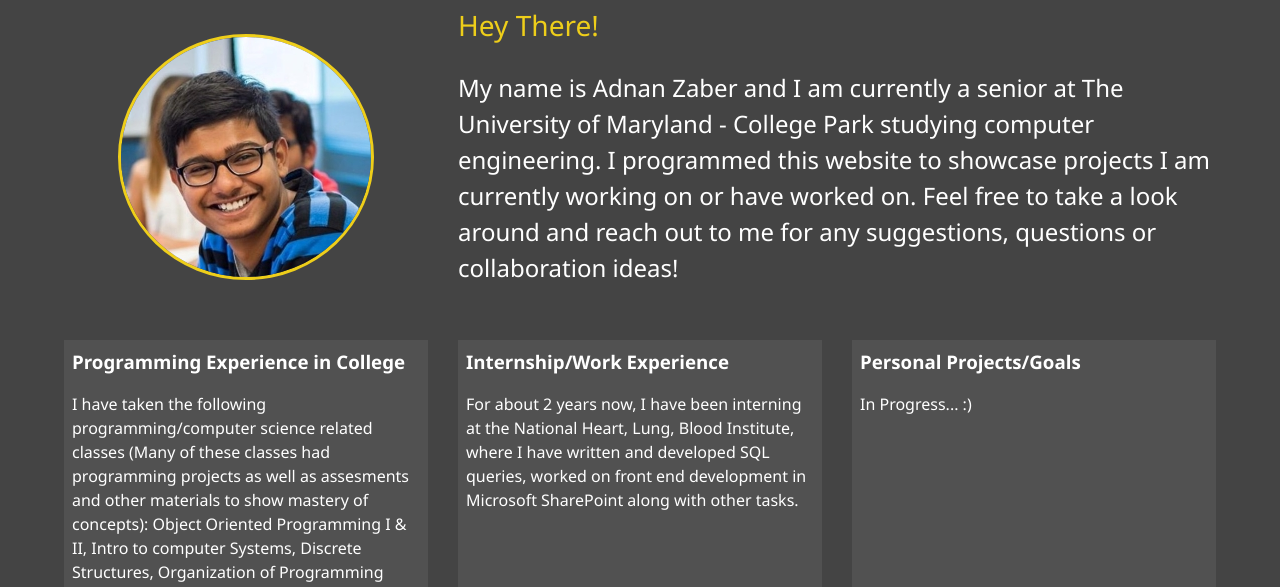
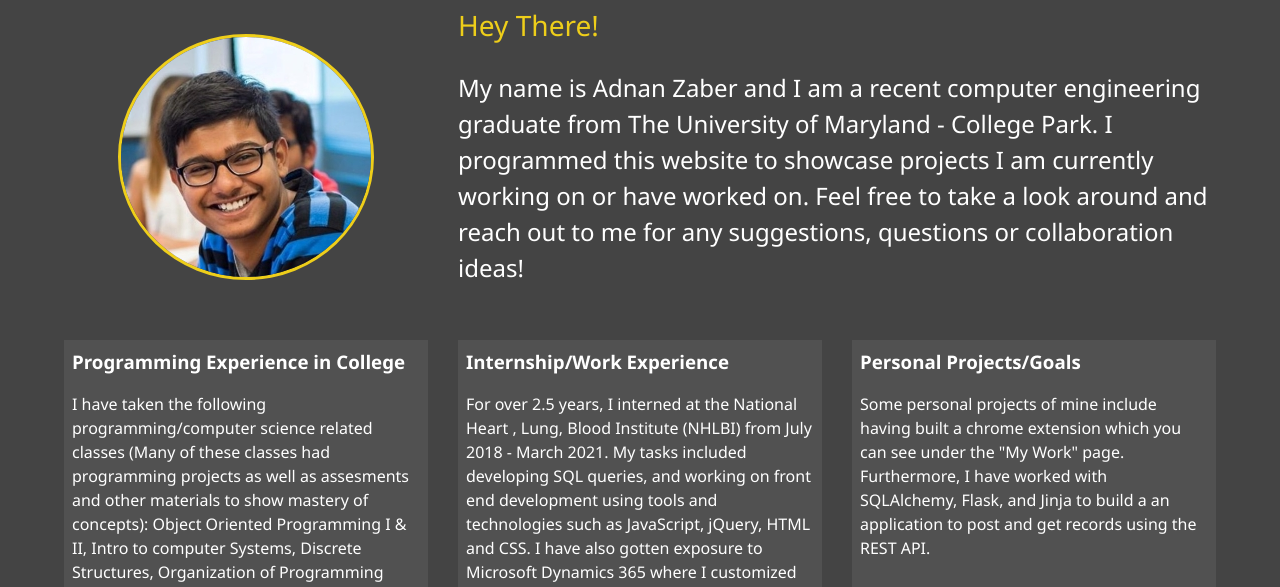
Before and after one commit to azaber1/adnanzaber, a plain HTML site: page about.html in a window 1280 px wide. Shown: the part 204-791 px from the top of the page. Drawn offline with Linux system fonts and the light colour scheme.

Commit message:
Update about.html

```diff
--- a/about.html
+++ b/about.html
@@ -59,9 +59,8 @@
         <div class="bio">
           <h3 class="text-secondary">Hey There!</h3>
           <p>
-            My name is Adnan Zaber and I am currently a senior at The University
-            of Maryland - College Park studying computer engineering. I
-            programmed this website to showcase projects I am currently working
+            My name is Adnan Zaber and I am a recent computer engineering graduate from The University
+            of Maryland - College Park. I programmed this website to showcase projects I am currently working
             on or have worked on. Feel free to take a look around and reach out
             to me for any suggestions, questions or collaboration ideas!
           </p>
@@ -82,17 +81,18 @@
           <h3><strong>Internship/Work Experience</strong></h3>
 
           <p>
-            For about 2 years now, I have been interning at the National Heart,
-            Lung, Blood Institute, where I have written and developed SQL
-            queries, worked on front end development in Microsoft SharePoint
-            along with other tasks.
+            For over 2.5 years, I interned at the National Heart ,
+            Lung, Blood Institute (NHLBI) from July 2018 - March 2021. My tasks included developing SQL
+            queries, and working on front end development using tools and technologies such as
+            JavaScript, jQuery, HTML and CSS. I have also gotten exposure to Microsoft Dynamics 365
+            where I customized forms using JavaScript and established relationships between tables/entities. This was done through data modeling, specfically, by using ER diagrams
           </p>
         </div>
         <div class="job job-3">
           <h3><strong>Personal Projects/Goals</strong></h3>
 
           <p>
-            In Progress... :)
+            Some personal projects of mine include having built a chrome extension which you can see under the "My Work" page. Furthermore, I have worked with SQLAlchemy, Flask, and Jinja to build a an application to post and get records using the REST API.
           </p>
         </div>
       </div>
@@ -104,4 +104,3 @@
 
     <script src="js/main.js"></script>
   </body>
-</html>
```
